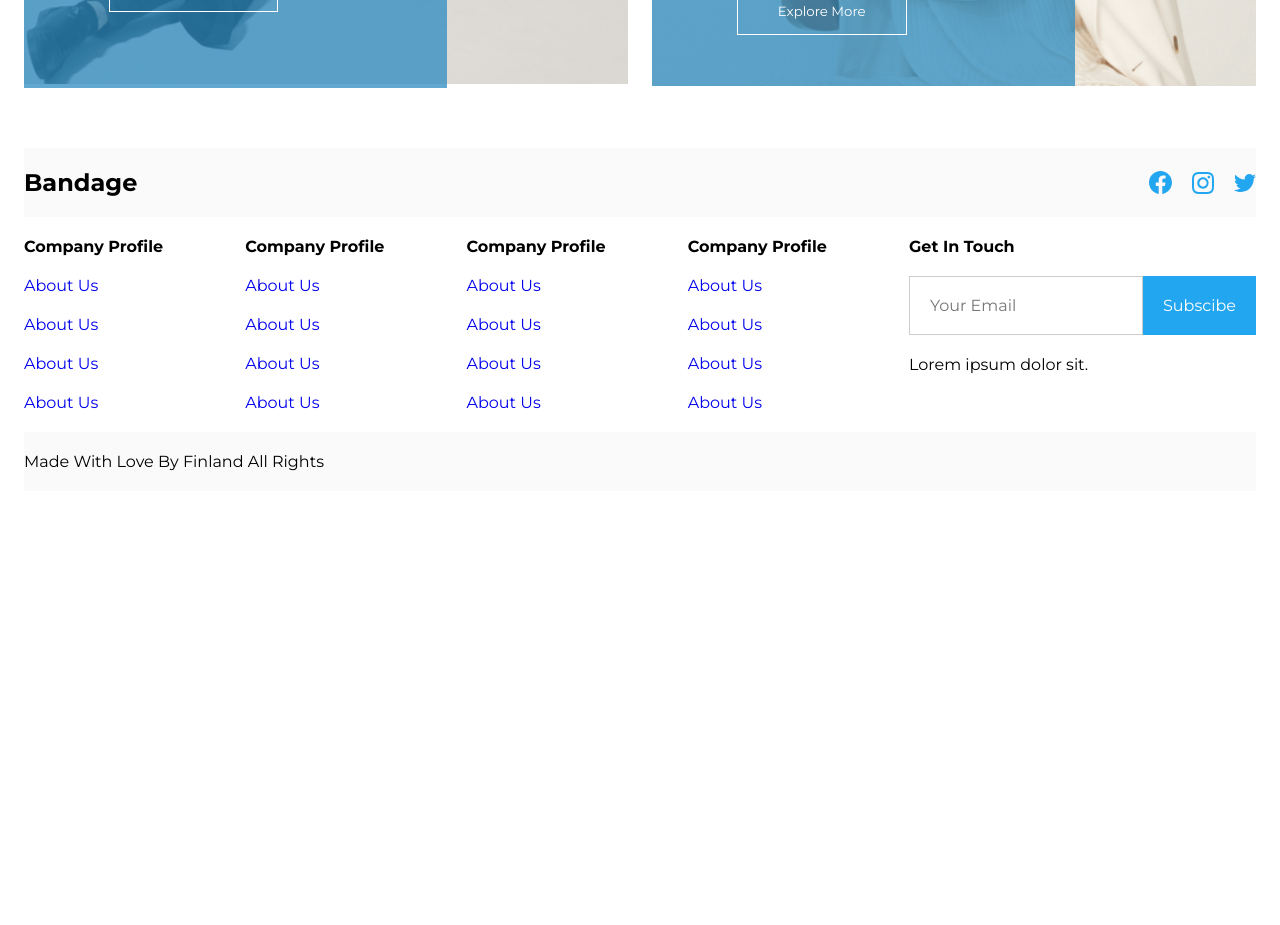
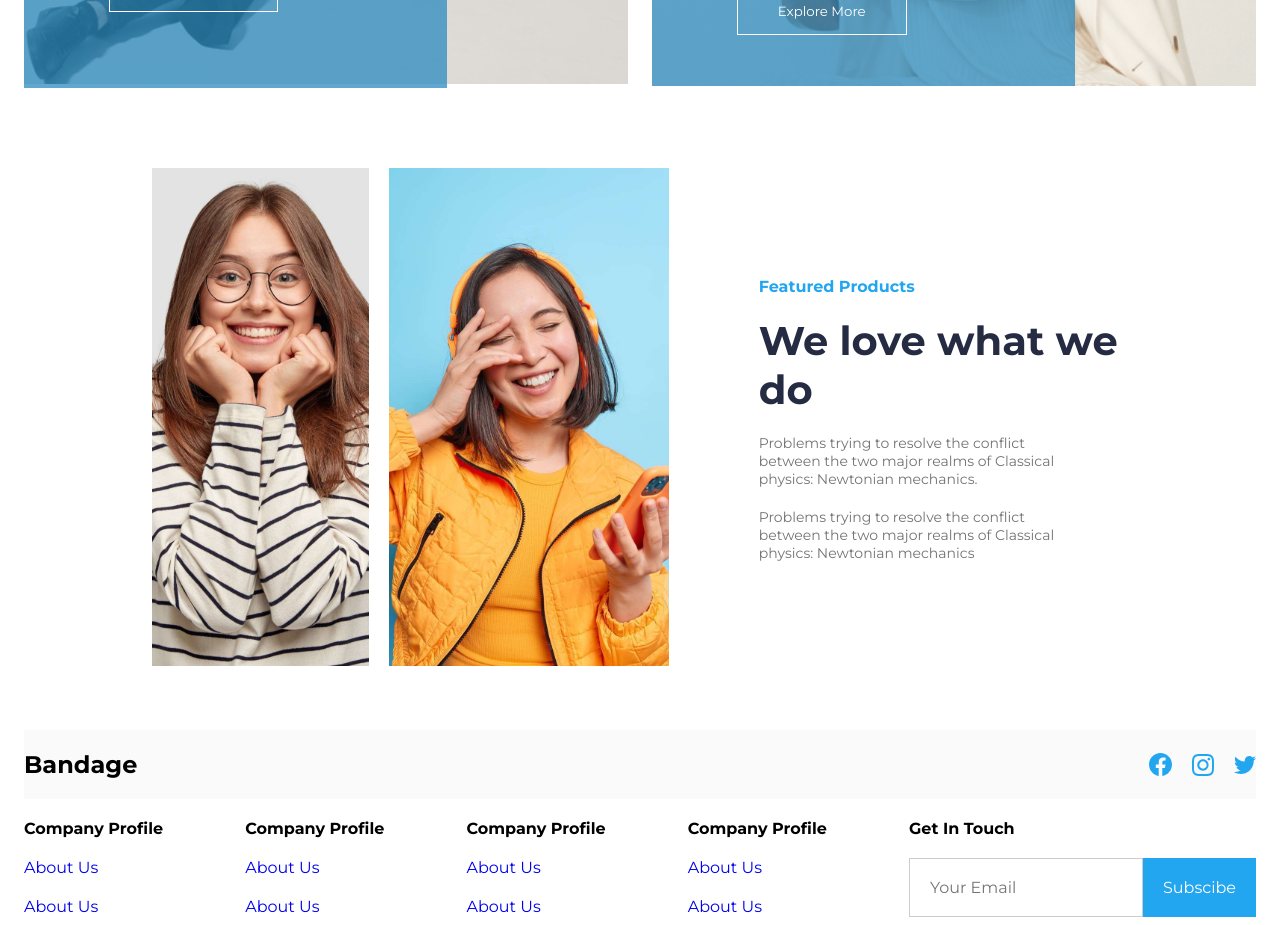
Before and after one commit to Salmanshk180/e-commerce, a React (Create React App) app: page / in a window 1280 px wide. Shown: the part 1260-2185 px from the top of the page. Before the commit the page ends 1771 px from the top, so only its background shows below. Built offline with nearby package versions, Linux system fonts and the light colour scheme.

Commit message:
Add Desktop Content Section

```diff
--- /dev/null
+++ b/src/UI/ImageComponent/Image.module.css
@@ -0,0 +1,3 @@
+.image_container img{
+    width: 100%;
+}
--- /dev/null
+++ b/src/UI/ImageComponent/Image.tsx
@@ -0,0 +1,17 @@
+import { Fragment } from 'react'
+import styles from "./Image.module.css"
+
+interface Props{
+    src: string
+}
+const Image = (props:Props) => {
+  return (
+   <Fragment>
+        <div className={styles.image_container}>
+            <img src={props.src} alt="" />
+        </div>
+   </Fragment>
+  )
+}
+
+export default Image
--- a/src/assets/images/index.ts
+++ b/src/assets/images/index.ts
@@ -49,8 +49,8 @@ import twitter from "./svgs/twitter.svg";
 import "./svgs/uil_arrow-growth.svg";
 import "./svgs/unsplash_75EFpyXu3Wg.svg";
 import p2 from "./svgs/unsplash_Bd7gNnWJBkU (1).svg";
-import "./svgs/unsplash_Lks7vei-eAg (1).svg";
-import "./svgs/unsplash_Lks7vei-eAg.svg";
+import desktopImage1 from"./svgs/unsplash_Lks7vei-eAg.svg";
+import desktopImage2 from "./svgs/unsplash_Lks7vei-eAg (1).svg";
 import "./svgs/unsplash_ruJm3dBXCqw.svg";
 import client1 from "./svgs/vector-1.svg";
 import client2 from "./svgs/vector-2.svg";
@@ -91,6 +91,9 @@ export const client_img_6 = client6;
 export const shopping_card_1 = p1;
 export const shopping_card_2 = p2;
 export const shopping_card_3 = p3;
+//Desktop-content
+export const desktop_content_image_1 = desktopImage1;
+export const desktop_content_image_2 = desktopImage2;
 //Footer
 export const footer_img_1 = footer_1;
 export const footer_img_2 = footer_2;
--- /dev/null
+++ b/src/components/desktop-content/DesktopContent.module.css
@@ -0,0 +1,57 @@
+.desktop_content{
+    padding: 20px 24px;
+    max-width: 1440px;
+    margin: auto;
+}
+.container{
+    display: flex;
+    align-items: center;
+    justify-content: center;
+    flex-wrap: wrap-reverse;
+    gap: 90px;
+    margin: 20px 0px;
+}
+.img_container{
+    display: flex;
+    justify-content: center;
+    align-items: center;
+    gap: 20px;
+}
+.description{
+    width: 30%;
+    text-align: left;
+    display: flex;
+    flex-direction: column;
+    gap: 20px;
+}
+.title_1{
+    font-size: 16px;
+    font-weight: 700;
+    color: #23A6F0;
+}
+
+.title_2{
+    font-size: 40px;
+    font-weight: 700;
+    color: #252B42;
+}
+.title_3{
+    display: flex;
+    flex-direction: column;
+    align-items: center;
+    justify-content: center;
+    gap: 20px;
+    font-size: 14px;
+    font-weight: 400;
+    color: #737373;
+    width: 80%;
+}
+
+@media screen and (max-width: 820px) {
+    .description{
+        width: 80%;
+    }
+    .title_3{
+        width: 100%;
+    }
+}
--- /dev/null
+++ b/src/components/desktop-content/DesktopContent.tsx
@@ -0,0 +1,38 @@
+import React from "react";
+import styles from "./DesktopContent.module.css";
+import {
+  desktop_content_image_1,
+  desktop_content_image_2,
+} from "../../assets/images";
+import Image from "../../UI/ImageComponent/Image";
+
+const DesktopContent = () => {
+  return (
+    <React.Fragment>
+      <div className={styles.desktop_content}>
+        <div className={styles.container}>
+          <div className={styles.img_container}>
+            <Image src={desktop_content_image_1} />
+            <Image src={desktop_content_image_2} />
+          </div>
+          <div className={styles.description}>
+            <h6 className={styles.title_1}>Featured Products</h6>
+            <h6 className={styles.title_2}>We love what we do</h6>
+            <h6 className={styles.title_3}>
+              <span>
+                Problems trying to resolve the conflict between the two major
+                realms of Classical physics: Newtonian mechanics.
+              </span>
+              <span>
+                Problems trying to resolve the conflict between the two major
+                realms of Classical physics: Newtonian mechanics
+              </span>
+            </h6>
+          </div>
+        </div>
+      </div>
+    </React.Fragment>
+  );
+};
+
+export default DesktopContent;
--- a/src/pages/home/Home.tsx
+++ b/src/pages/home/Home.tsx
@@ -2,6 +2,7 @@ import React from 'react'
 import ShopHeader from '../../components/shop-header/ShopHeader'
 import Clients from '../../components/clients/Clients'
 import ShoppingCard from '../../components/shopping-cards/ShoppingCard'
+import DesktopContent from '../../components/desktop-content/DesktopContent'
 
 const Home = () => {
   return (
@@ -9,6 +10,7 @@ const Home = () => {
        <ShopHeader/>
        <Clients/>
        <ShoppingCard/>
+       <DesktopContent/>
     </React.Fragment>
   )
 }
```
